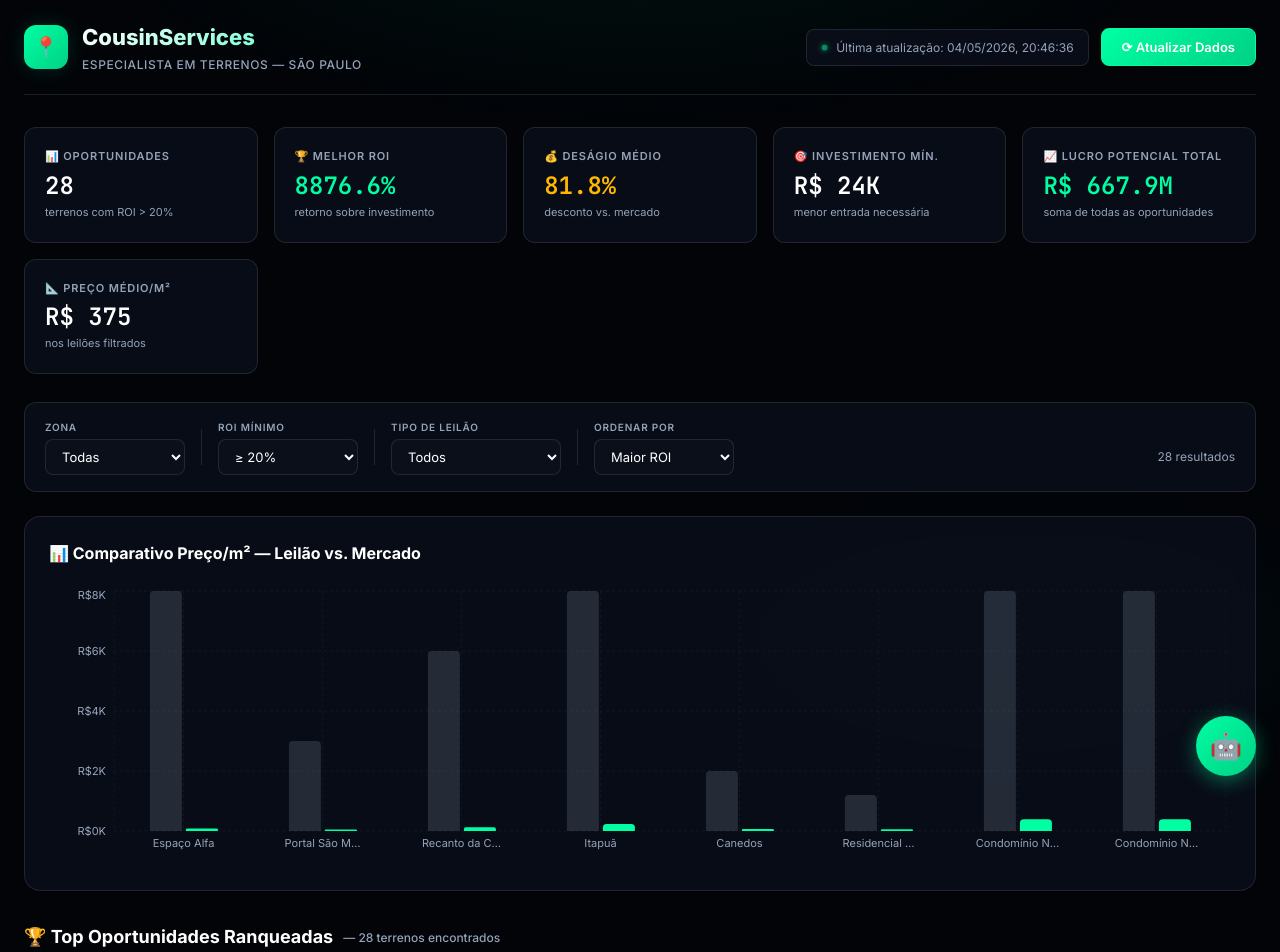
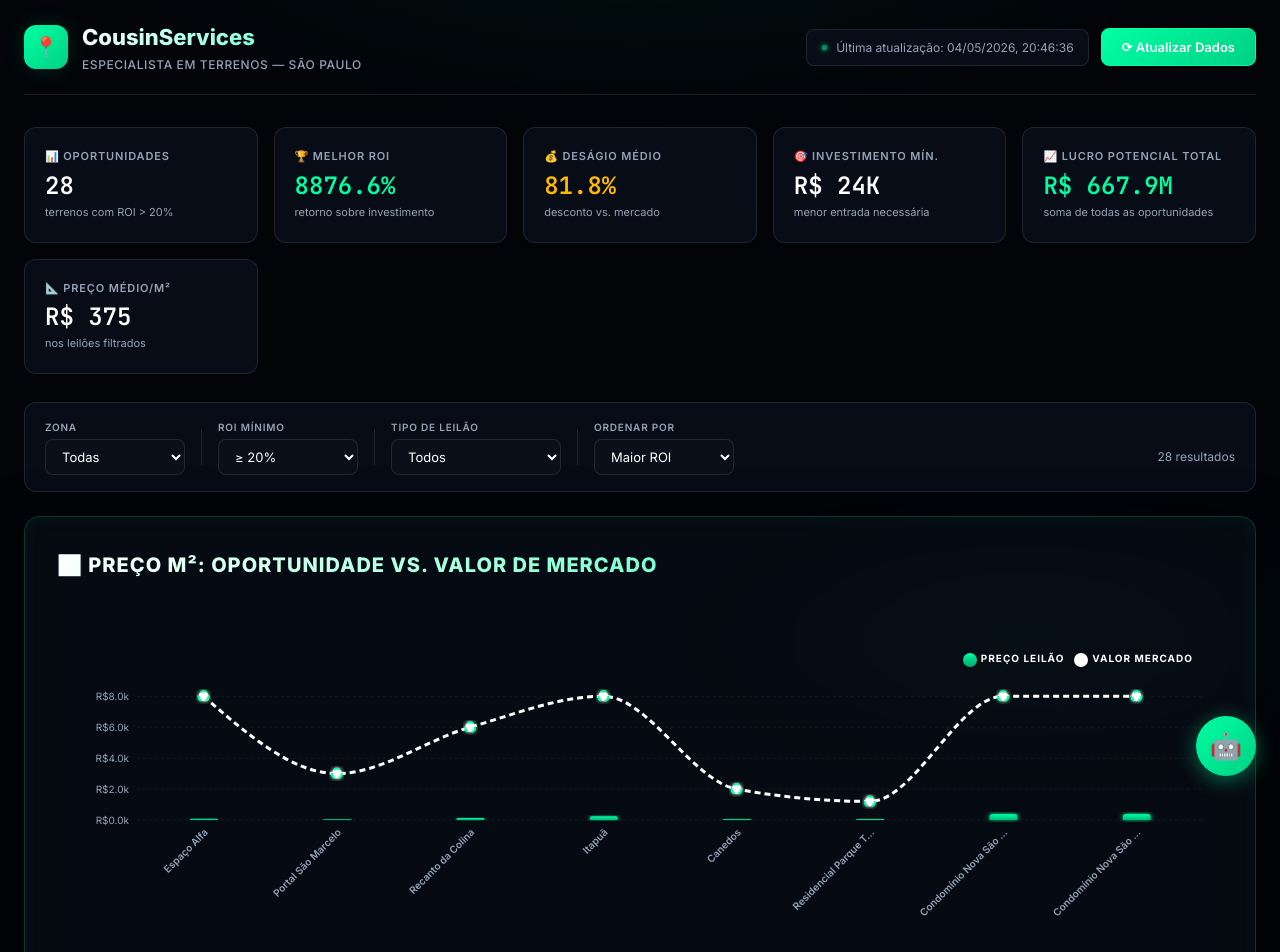
Before and after one commit to mantolatv-cmyk/cousinservices, a Next.js app: page / in a window 1280 px wide. Shown: the top 952 px of the page. Built offline with nearby package versions, Linux system fonts and the light colour scheme.

Commit message:
style: enhanced neon visual effects, futuristic composed chart, and animation upgrades

```diff
--- a/src/app/globals.css
+++ b/src/app/globals.css
@@ -714,23 +714,47 @@ h1, h2, h3, h4, h5, h6 {
   justify-content: space-between;
 }
 
-/* === Chart Container === */
+/* === Chart Container — Futuristic Neon Upgrade === */
 .chart-section {
-  background: var(--bg-card);
-  border: 1px solid var(--border);
+  background: rgba(10, 15, 26, 0.6);
+  border: 1px solid rgba(0, 255, 163, 0.2);
   border-radius: var(--radius-lg);
-  padding: 24px;
-  margin-bottom: 32px;
-  backdrop-filter: blur(12px);
+  padding: 32px;
+  margin-bottom: 40px;
+  backdrop-filter: blur(20px);
+  position: relative;
+  overflow: hidden;
+  box-shadow: 0 0 40px rgba(0, 0, 0, 0.5), inset 0 0 20px rgba(0, 255, 163, 0.05);
+}
+
+.chart-section::before {
+  content: '';
+  position: absolute;
+  top: -2px;
+  left: -2px;
+  right: -2px;
+  height: 2px;
+  background: linear-gradient(90deg, transparent, var(--primary), transparent);
+  animation: neon-scan 4s linear infinite;
+}
+
+@keyframes neon-scan {
+  0% { transform: translateX(-100%); }
+  100% { transform: translateX(100%); }
 }
 
 .chart-title {
-  font-size: 16px;
-  font-weight: 700;
-  margin-bottom: 20px;
+  font-size: 20px;
+  font-weight: 800;
+  margin-bottom: 24px;
+  background: linear-gradient(135deg, #FFFFFF 0%, #00FFA3 100%);
+  -webkit-background-clip: text;
+  -webkit-text-fill-color: transparent;
   display: flex;
   align-items: center;
-  gap: 8px;
+  gap: 12px;
+  text-transform: uppercase;
+  letter-spacing: 0.05em;
 }
 
 /* === Empty State === */
--- a/src/app/page.tsx
+++ b/src/app/page.tsx
@@ -1,7 +1,7 @@
 'use client';
 
 import React, { useState, useMemo, useCallback, useEffect } from 'react';
-import { BarChart, Bar, XAxis, YAxis, Tooltip, ResponsiveContainer, Cell, CartesianGrid } from 'recharts';
+import { ComposedChart, Bar, Line, XAxis, YAxis, Tooltip, ResponsiveContainer, Cell, CartesianGrid, Legend } from 'recharts';
 import { getAllZonas } from '@/data/spRegions';
 import { formatCurrency, formatCurrencyCompact, formatPercent, formatArea, formatDate, formatDateTime, daysUntil, getAttentionPoints } from '@/lib/format';
 import ChatBot from '@/components/ChatBot';
@@ -115,7 +115,7 @@ export default function Home() {
 
   const chartData = useMemo(() => {
     return filteredLots.slice(0, 8).map(lot => ({
-      name: lot.bairro.length > 12 ? lot.bairro.substring(0, 12) + '…' : lot.bairro,
+      name: lot.bairro.length > 20 ? lot.bairro.substring(0, 20) + '…' : lot.bairro,
       leilao: lot.analysis?.precoM2Leilao || 0,
       mercado: lot.analysis?.precoM2Mercado || 0,
       roi: lot.analysis?.roiEstimado || 0,
@@ -307,25 +307,95 @@ export default function Home() {
           {/* === PRICE COMPARISON CHART === */}
           {chartData.length > 0 && (
             <div className="chart-section animate-in">
-              <div className="chart-title">📊 Comparativo Preço/m² — Leilão vs. Mercado</div>
-              <ResponsiveContainer width="100%" height={280}>
-                <BarChart data={chartData} barGap={4}>
-                  <CartesianGrid strokeDasharray="3 3" stroke="rgba(148,163,184,0.06)" />
-                  <XAxis dataKey="name" tick={{ fill: '#94A3B8', fontSize: 11 }} axisLine={false} tickLine={false} />
-                  <YAxis tick={{ fill: '#94A3B8', fontSize: 11 }} axisLine={false} tickLine={false} tickFormatter={(v: number) => `R$${(v/1000).toFixed(0)}K`} />
+              <div className="chart-title">📊 Preço m²: Oportunidade vs. Valor de Mercado</div>
+
+              <svg width="0" height="0">
+                <defs>
+                  <linearGradient id="neonGradient" x1="0" y1="0" x2="0" y2="1">
+                    <stop offset="0%" stopColor="#00FFA3" stopOpacity={1} />
+                    <stop offset="100%" stopColor="#00D185" stopOpacity={0.8} />
+                  </linearGradient>
+                  <filter id="neonGlow" x="-20%" y="-20%" width="140%" height="140%">
+                    <feGaussianBlur in="SourceGraphic" stdDeviation="3" result="blur" />
+                    <feComposite in="SourceGraphic" in2="blur" operator="over" />
+                  </filter>
+                  <filter id="whiteGlow" x="-20%" y="-20%" width="140%" height="140%">
+                    <feGaussianBlur in="SourceGraphic" stdDeviation="2" result="blur" />
+                    <feComposite in="SourceGraphic" in2="blur" operator="over" />
+                  </filter>
+                </defs>
+              </svg>
+
+              <ResponsiveContainer width="100%" height={320}>
+                <ComposedChart data={chartData} margin={{ top: 20, right: 20, bottom: 60, left: 20 }}>
+                  <CartesianGrid strokeDasharray="3 3" stroke="rgba(255,255,255,0.05)" vertical={false} />
+                  <XAxis
+                    dataKey="name"
+                    tick={{ fill: '#94A3B8', fontSize: 10, fontWeight: 600 }}
+                    axisLine={false}
+                    tickLine={false}
+                    interval={0}
+                    angle={-45}
+                    textAnchor="end"
+                    height={70}
+                  />
+                  <YAxis
+                    tick={{ fill: '#94A3B8', fontSize: 10 }}
+                    axisLine={false}
+                    tickLine={false}
+                    tickFormatter={(v: number) => `R$${(v/1000).toFixed(1)}k`}
+                  />
                   <Tooltip
-                    contentStyle={{ background: '#111827', border: '1px solid rgba(148,163,184,0.15)', borderRadius: '10px', fontSize: '12px', color: '#F1F5F9' }}
+                    cursor={{ fill: 'rgba(255,255,255,0.03)' }}
+                    contentStyle={{
+                      background: 'rgba(5, 8, 15, 0.95)',
+                      border: '1px solid rgba(0, 255, 163, 0.4)',
+                      borderRadius: '16px',
+                      fontSize: '12px',
+                      backdropFilter: 'blur(15px)',
+                      boxShadow: '0 10px 40px rgba(0,0,0,0.8), 0 0 20px rgba(0, 255, 163, 0.1)'
+                    }}
                     // eslint-disable-next-line @typescript-eslint/no-explicit-any
-                    formatter={(value: any, name: any) => [formatCurrency(Number(value)), name === 'leilao' ? 'Leilão (R$/m²)' : 'Mercado (R$/m²)']}
+                    formatter={(value: any, name: any) => [
+                      <span key={name} style={{ color: name === 'leilao' ? '#00FFA3' : '#FFFFFF', fontWeight: 800, textShadow: name === 'leilao' ? '0 0 10px rgba(0,255,163,0.5)' : 'none' }}>
+                        {formatCurrency(Number(value))}
+                      </span>,
+                      name === 'leilao' ? 'Preço Leilão' : 'Valor Mercado'
+                    ]}
                   />
-                  <Bar dataKey="mercado" name="Mercado" radius={[4, 4, 0, 0]} maxBarSize={32}>
-                    {chartData.map((_, i) => <Cell key={i} fill="rgba(148,163,184,0.2)" />)}
-                  </Bar>
-                  <Bar dataKey="leilao" name="Leilão" radius={[4, 4, 0, 0]} maxBarSize={32}>
-                    {chartData.map((_, i) => <Cell key={i} fill="#00FFA3" />)}
-                  </Bar>
-                </BarChart>
+                  <Legend
+                    verticalAlign="top"
+                    align="right"
+                    iconType="circle"
+                    wrapperStyle={{ paddingBottom: '30px', fontSize: '10px', fontWeight: 700, textTransform: 'uppercase', letterSpacing: '0.1em' }}
+                  />
+                  <Bar
+                    dataKey="leilao"
+                    name="Preço Leilão"
+                    fill="url(#neonGradient)"
+                    radius={[6, 6, 0, 0]}
+                    barSize={28}
+                    style={{ filter: 'url(#neonGlow)' }}
+                    animationDuration={2000}
+                    animationEasing="ease-out"
+                  />
+                  <Line
+                    type="monotone"
+                    dataKey="mercado"
+                    name="Valor Mercado"
+                    stroke="#FFFFFF"
+                    strokeWidth={3}
+                    strokeDasharray="6 4"
+                    dot={{ fill: '#FFFFFF', r: 5, strokeWidth: 2, stroke: '#00FFA3', filter: 'url(#whiteGlow)' }}
+                    activeDot={{ r: 8, stroke: '#FFFFFF', strokeWidth: 2, fill: '#00FFA3', filter: 'url(#neonGlow)' }}
+                    animationDuration={2500}
+                    animationEasing="ease-in-out"
+                  />
+                </ComposedChart>
               </ResponsiveContainer>
+              <div style={{ fontSize: '11px', color: 'rgba(255,255,255,0.4)', marginTop: '12px', textAlign: 'center', fontStyle: 'italic', letterSpacing: '0.02em' }}>
+                * A barra em <span style={{ color: '#00FFA3', fontWeight: 700 }}>NEON EMERALD</span> representa a oportunidade; o horizonte <span style={{ color: '#FFFFFF', fontWeight: 700 }}>BRANCO</span> é o teto de mercado.
+              </div>
             </div>
           )}
 
```
